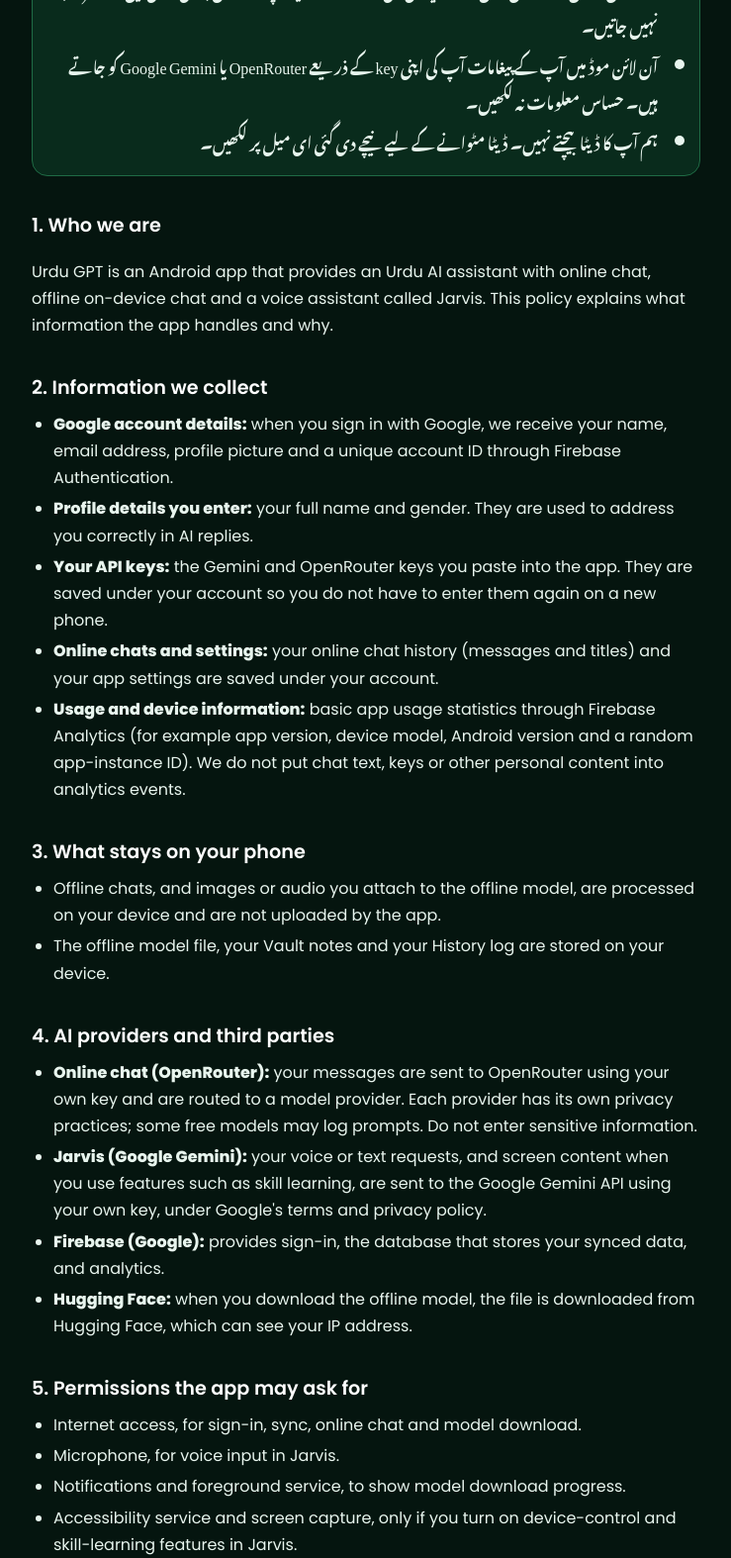
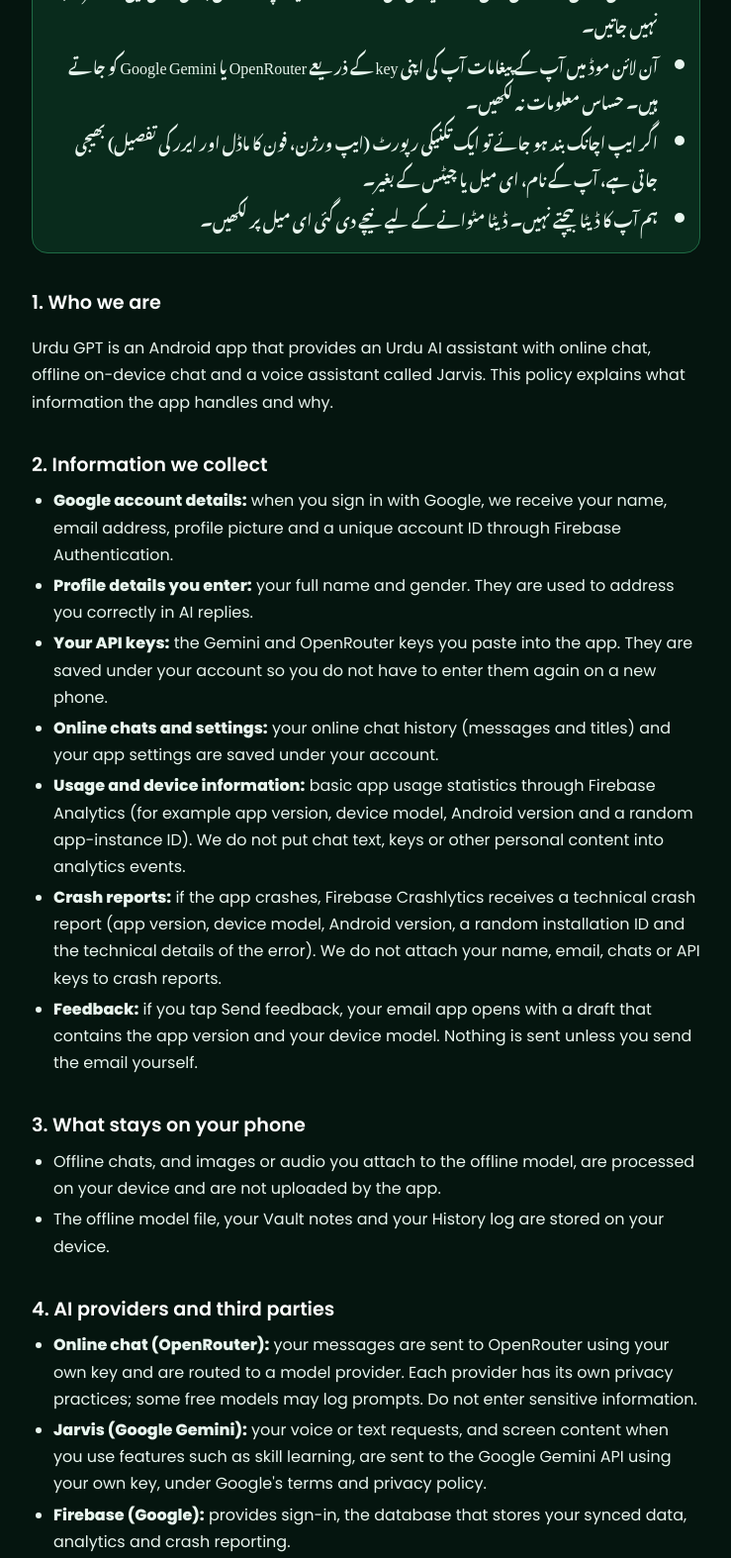
Before and after one commit to adilstudio099/urdu-gpt, a plain HTML site: page privacy.html in a window 1280 px wide. Shown: the part 560-2134 px from the top of the page at 99% size, without its empty margins (270-1009 px from the left). Drawn offline with Linux system fonts and the light colour scheme; a web font is replaced by a local one.

Commit message:
Add files via upload

```diff
--- a/privacy.html
+++ b/privacy.html
@@ -32,7 +32,7 @@
 <main>
   <a class="home" href="./">&larr; Back to download page</a>
   <h1>Privacy Policy</h1>
-  <p class="meta">Urdu GPT &middot; Effective date: October 6, 2026</p>
+  <p class="meta">Urdu GPT &middot; Effective date: October 7, 2026</p>
 
   <section class="summary ur" lang="ur">
     <h2>خلاصہ (اردو)</h2>
@@ -42,6 +42,7 @@
       <li>آن لائن چیٹس، سیٹنگز اور آپ کی API keys آپ کے اکاؤنٹ کے تحت محفوظ ہوتی ہیں تاکہ نئے فون پر دوبارہ نہ ڈالنی پڑیں۔ دوسرا یوزر انہیں نہیں دیکھ سکتا۔</li>
       <li>آف لائن چیٹس، آف لائن ماڈل کے لیے دی گئی تصاویر اور آڈیو آپ کے فون پر ہی رہتی ہیں اور سرور پر نہیں جاتیں۔</li>
       <li>آن لائن موڈ میں آپ کے پیغامات آپ کی اپنی key کے ذریعے OpenRouter یا Google Gemini کو جاتے ہیں۔ حساس معلومات نہ لکھیں۔</li>
+      <li>اگر ایپ اچانک بند ہو جائے تو ایک تکنیکی رپورٹ (ایپ ورژن، فون کا ماڈل اور ایرر کی تفصیل) بھیجی جاتی ہے، آپ کے نام، ای میل یا چیٹس کے بغیر۔</li>
       <li>ہم آپ کا ڈیٹا بیچتے نہیں۔ ڈیٹا مٹوانے کے لیے نیچے دی گئی ای میل پر لکھیں۔</li>
     </ul>
   </section>
@@ -56,6 +57,8 @@
     <li><strong>Your API keys:</strong> the Gemini and OpenRouter keys you paste into the app. They are saved under your account so you do not have to enter them again on a new phone.</li>
     <li><strong>Online chats and settings:</strong> your online chat history (messages and titles) and your app settings are saved under your account.</li>
     <li><strong>Usage and device information:</strong> basic app usage statistics through Firebase Analytics (for example app version, device model, Android version and a random app-instance ID). We do not put chat text, keys or other personal content into analytics events.</li>
+    <li><strong>Crash reports:</strong> if the app crashes, Firebase Crashlytics receives a technical crash report (app version, device model, Android version, a random installation ID and the technical details of the error). We do not attach your name, email, chats or API keys to crash reports.</li>
+    <li><strong>Feedback:</strong> if you tap Send feedback, your email app opens with a draft that contains the app version and your device model. Nothing is sent unless you send the email yourself.</li>
   </ul>
 
   <h2>3. What stays on your phone</h2>
@@ -68,7 +71,7 @@
   <ul>
     <li><strong>Online chat (OpenRouter):</strong> your messages are sent to OpenRouter using your own key and are routed to a model provider. Each provider has its own privacy practices; some free models may log prompts. Do not enter sensitive information.</li>
     <li><strong>Jarvis (Google Gemini):</strong> your voice or text requests, and screen content when you use features such as skill learning, are sent to the Google Gemini API using your own key, under Google's terms and privacy policy.</li>
-    <li><strong>Firebase (Google):</strong> provides sign-in, the database that stores your synced data, and analytics.</li>
+    <li><strong>Firebase (Google):</strong> provides sign-in, the database that stores your synced data, analytics and crash reporting.</li>
     <li><strong>Hugging Face:</strong> when you download the offline model, the file is downloaded from Hugging Face, which can see your IP address.</li>
   </ul>
 
```
